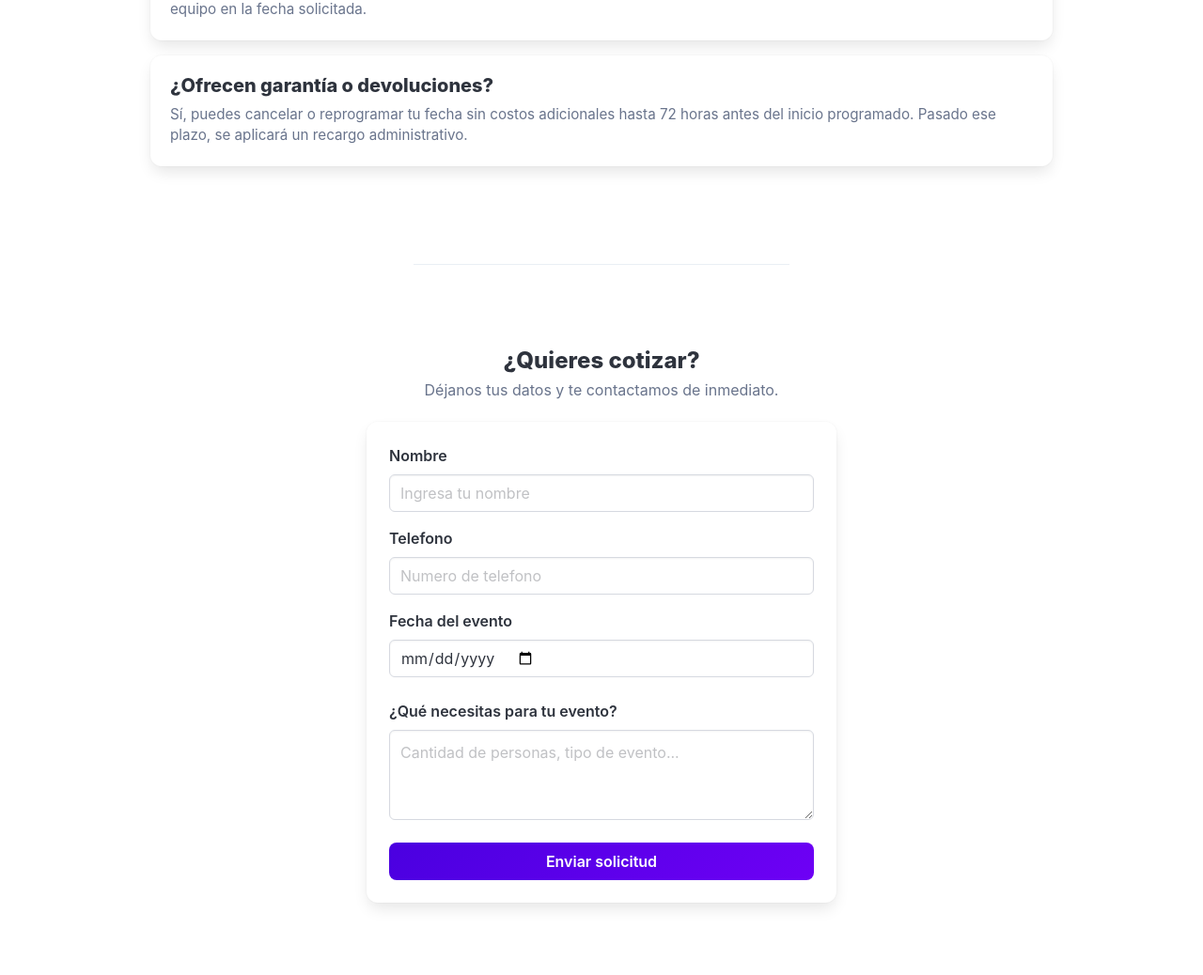
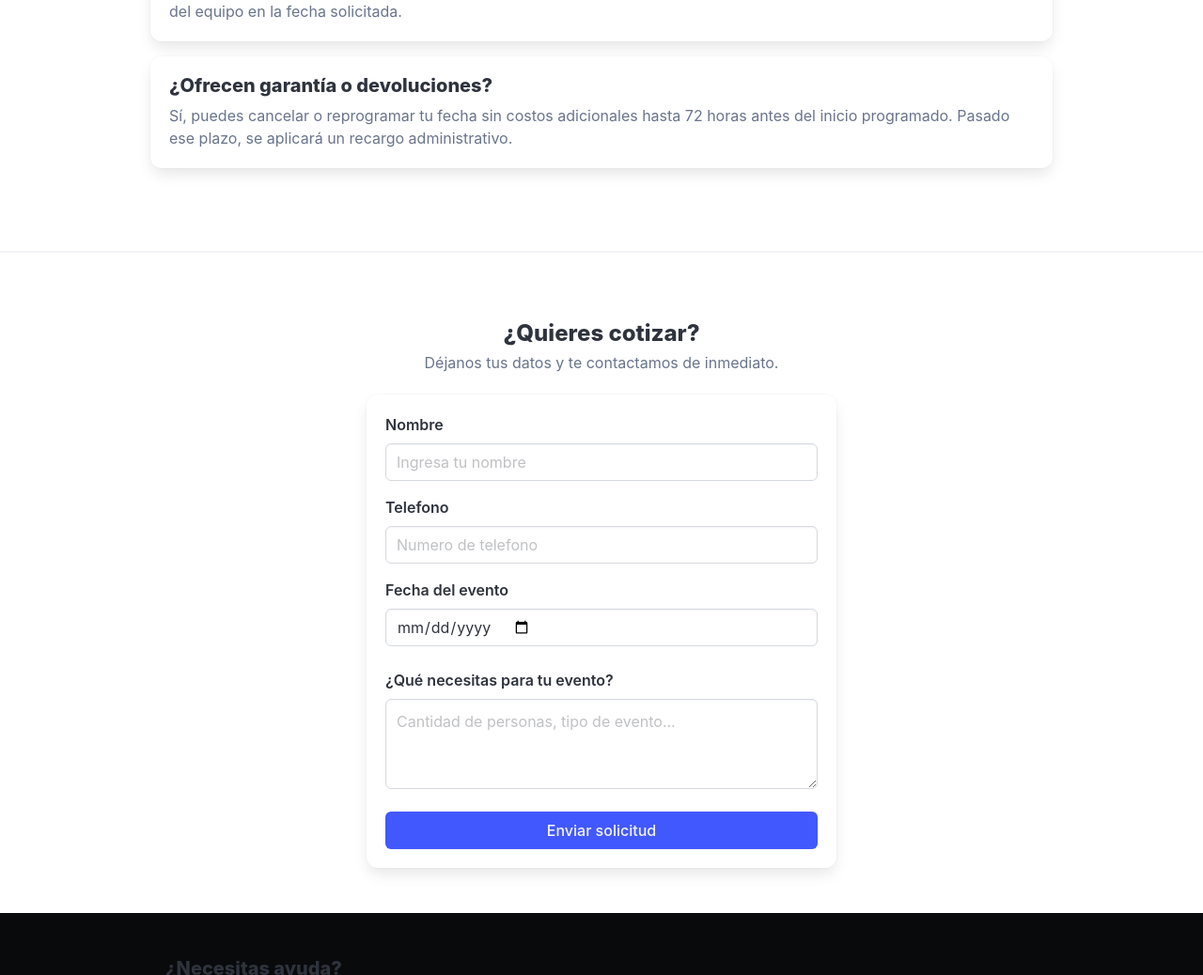
Before and after one commit to ChrisMalhue/PaginaNebula, a plain HTML site: page pages/faqcotiza.html in a window 1280 px wide. Shown: the part 445-1483 px from the top of the page at 94% size. Before the commit the page ends 1454 px from the top, so only its background shows below. Drawn offline with nearby package versions, Linux system fonts and the light colour scheme.

Commit message:
Tercera sesión terminada

```diff
--- a/pages/faqcotiza.html
+++ b/pages/faqcotiza.html
@@ -6,6 +6,7 @@
     <title>FAQ_Cotiza</title>
     <link rel="stylesheet" href="../styles/style.css">
     <link rel="stylesheet" href="https://cdn.jsdelivr.net/npm/bulma@1.0.4/css/bulma.min.css">
+    <link rel="stylesheet" href="https://cdnjs.cloudflare.com/ajax/libs/font-awesome/6.5.1/css/all.min.css">
 </head>
 <body>
     <header id ="header"></header>
@@ -92,9 +93,10 @@
                 </button>
 
             </form>
-
         </div>
     </section>
+
+    <footer id="footer-container"></footer>
 </body>
 <script src="../scripts/script.js"></script>
 </html>
--- a/scripts/script.js
+++ b/scripts/script.js
@@ -1,3 +1,5 @@
+// Header
+
 function inyectarHeader(){
 
     document.getElementById("header").innerHTML = `
@@ -36,4 +38,62 @@ function recibirDatos(event) {
     // Deja todos los campos del formulario completamente vacíos
     event.target.reset();
 }
+
+// Footer
+
+function inyectaFooter(){
+
+  const footerHTML = `
+    <footer class="footer has-background-black has-text-white">
+    <div class="columns is-vcentered is-justify-content-space-between">
+      <div class="column is-narrow">
+        <img class="andlogo" src="/images/logo.webp">
+      </div>
+      <div class="column is-narrow ml-6">
+        <p class="title is-5">¿Necesitas ayuda?</p>
+        <br>
+        <p class="subtitle is-6">Preguntas frecuentes</p>
+        <p class="subtitle is-6">Como trabajamos</p>
+      </div>
+
+      <div class="column is-flex is-justify-content-flex-end">
+        <div class="is-flex is-flex-direction-column gap-2">
+          <span class="icon-text">
+            <span class="icon"><i class="fa-solid fa-house"></i></span>
+            <span>Av. Alguna Parte</span>
+          </span>
+          <span class="icon-text">
+            <span class="icon"><i class="fa-solid fa-phone"></i></span>
+            <span>+56911111111</span>
+          </span>
+          <span class="icon-text">
+            <span class="icon"><i class="fa-solid fa-envelope"></i></span>
+            <span>correo@gmail.com</span>
+          </span>
+        </div>
+      </div>
+      <div class="column is-flex is-justify-content-flex-end">
+        <div class="is-flex is-flex-direction-row is-align-items-center gap-3">
+          <a href="https://www.instagram.com/nevula.scl/" target="_blank">
+            <figure class="image is-48x48">
+              <img class="is-rounded" src="https://encrypted-tbn0.gstatic.com/images?q=tbn:ANd9GcR8HUwsS-_LkMQoYL66F7AUH5X4HwhDjzCNMg-_jlvPxQ&s=10" />
+            </figure>
+          </a>
+          <a href="https://www.youtube.com/channel/UCa-jOKgfq2FLccvHXteRdpQ" target="_blank">
+            <figure class="image is-48x48">
+              <img class="is-rounded" src="https://www.icosix.com/uploads/icons/2025/09/youtube.png" />
+            </figure>
+          </a>
+        </div>
+      </div>
+    </div>
+  </footer>`;
+
+  const container = document.getElementById('footer-container');
+  if (container) {
+    container.innerHTML = footerHTML;
+  }
+}
+
+inyectaFooter();
 inyectarHeader();
--- a/styles/style.css
+++ b/styles/style.css
@@ -102,19 +102,6 @@ header{
   letter-spacing: 4px;
   text-transform: uppercase;
   margin: 0;
-  text-shadow: 0 0 20px rgba(255, 0, 200, 0.45),
-               0 0 45px rgba(123, 47, 247, 0.3);
-}
-
-/* Línea decorativa bajo el título, le da un ancla visual */ /* <-- No sé si quieren sacar esto xd */
-.texto-box h1::after{
-  content: "";
-  display: block;
-  width: 80px;
-  height: 3px;
-  margin-top: 16px;
-  background: linear-gradient(to right, #ff2eb8, #7b2ff7);
-  border-radius: 2px;
 }
 
 /* Primer párrafo */
@@ -133,71 +120,6 @@ header{
 }
 
 /* Entrada animada, le da vida al cargar */
-@keyframes fadeInUp {
-  from { opacity: 0; transform: translateY(20px); }
-  to { opacity: 1; transform: translateY(0); }
-}
-
-.texto-box h1,
-.texto-box p {
-  animation: fadeInUp 0.8s ease-out forwards;
-  opacity: 0;
-}
-
-.texto-box p:nth-of-type(1) { animation-delay: 0.15s; }
-.texto-box p:nth-of-type(2) { animation-delay: 0.3s; }
 
 
 /* CSS de faq_cotiza */
-
-.faq-item.box {
-    transition: transform 0.2s ease, box-shadow 0.2s ease;
-    border: 1px solid transparent;
-}
-
-.faq-item.box:hover {
-    transform: translateY(-2px);
-    border-color: #4a00e0; /* Color de acento morado/azul para resaltar */
-    box-shadow: 0 8px 16px rgba(0, 0, 0, 0.05);
-}
-
-/* Estilo opcional para la respuesta */
-.faq-respuesta {
-    font-size: 0.95rem;
-    line-height: 1.5;
-}
-
-.seccion-divisor {
-    background-color: #e2e8f0; /* Un gris muy suave y limpio */
-    border: none;
-    height: 1px; /* Grosor ultra fino */
-    max-width: 400px; /* No ocupa toda la pantalla, solo el centro */
-    margin: 40px auto; /* Centra la linea y le da espacio arriba y abajo */
-    opacity: 0.7; /* Le da un toque difuminado sutil */
-}
-
-.cotizacion-form-mini {
-    border-radius: 12px !important;
-    padding: 24px !important;
-}
-
-/* Efecto de focus morado al hacer clic en los campos */
-.cotizacion-form-mini .input:focus,
-.cotizacion-form-mini .textarea:focus {
-    border-color: #4a00e0 !important;
-    box-shadow: 0 0 0 3px rgba(74, 0, 224, 0.12) !important;
-}
-
-/* Botón moderno y llamativo */
-.btn-cotizar-mini {
-    background: linear-gradient(135deg, #4a00e0, #6e00f5) !important;
-    border: none !important;
-    color: white !important;
-    font-weight: 600 !important;
-    border-radius: 8px !important;
-    transition: opacity 0.2s ease;
-}
-
-.btn-cotizar-mini:hover {
-    opacity: 0.9;
-}
```
Also changed, not shown: index.html (+2 -9 lines), pages/eventos.html (+2 -1 lines).
